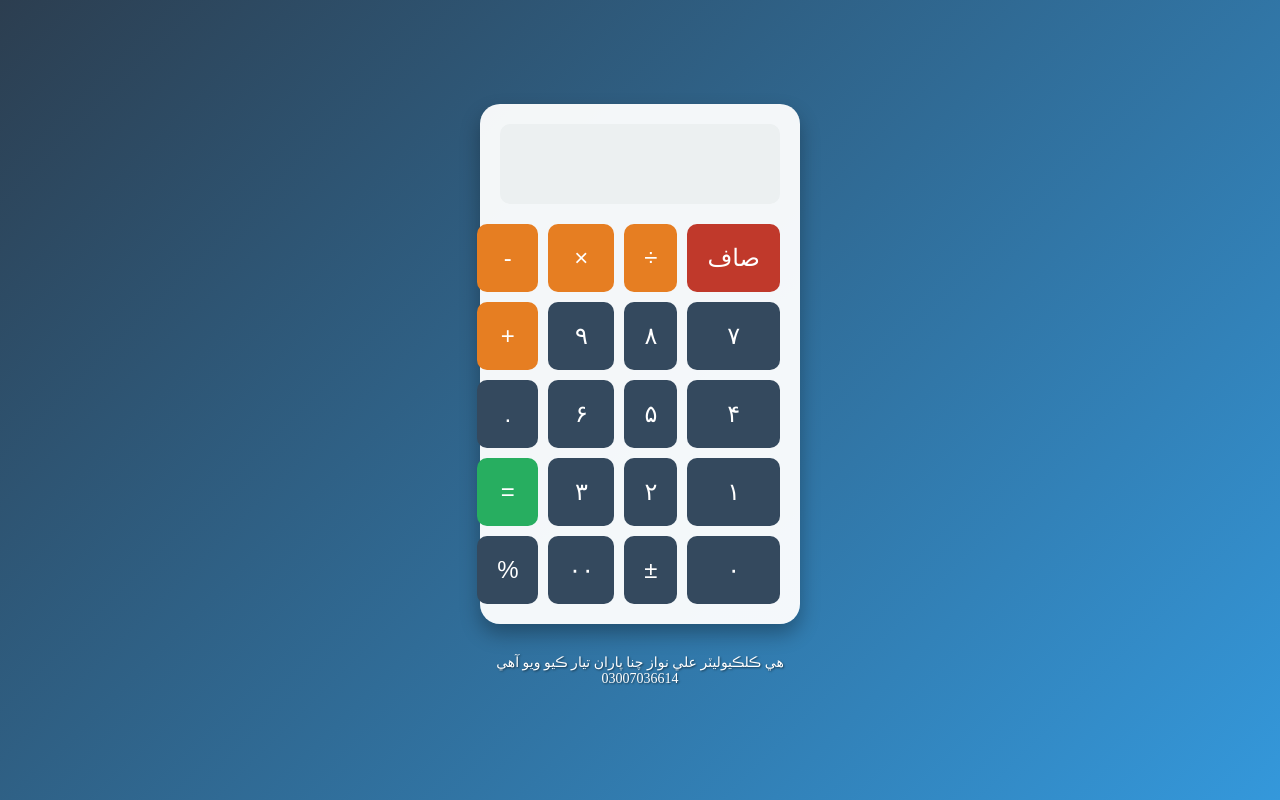
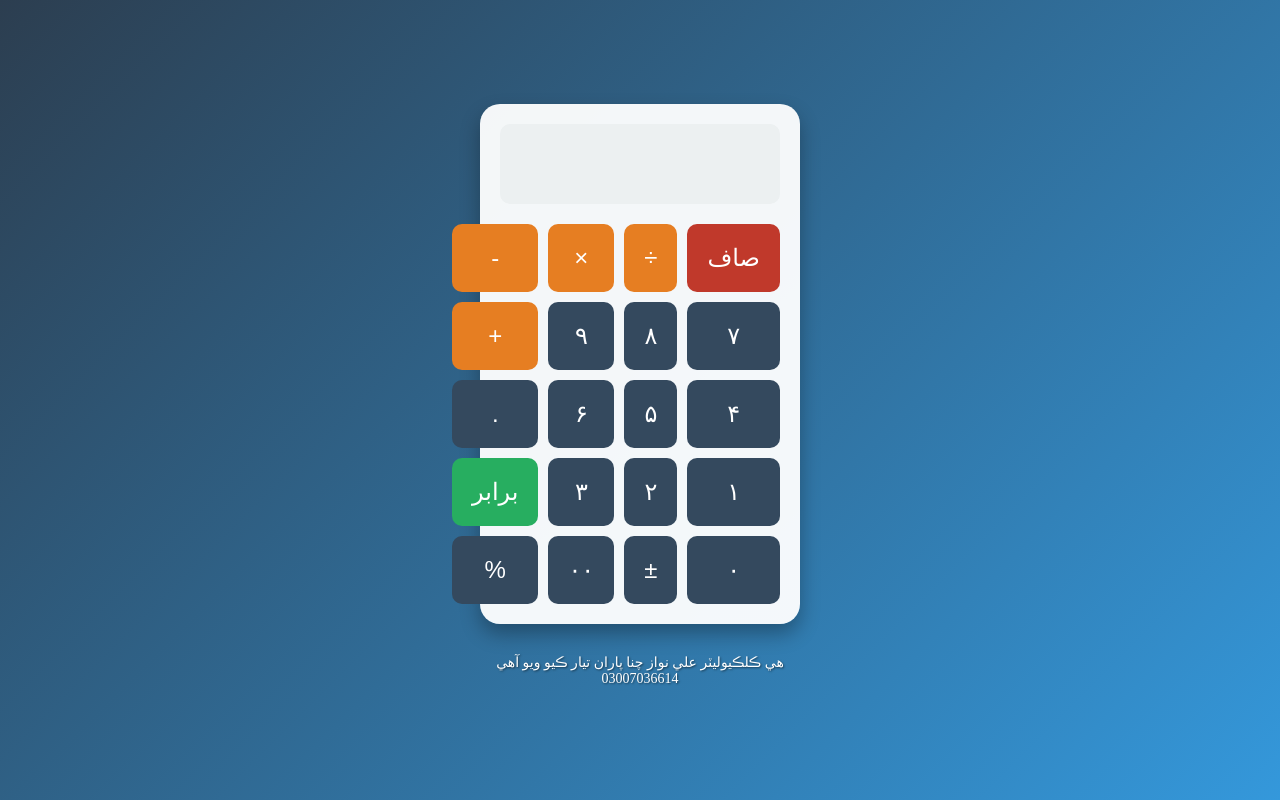
Before and after one commit to alinawazchanna/sindhicalculator, a plain HTML site: page index.html in a window 1280 px wide. Drawn offline with Linux system fonts and the light colour scheme.

Commit message:
Update index.html

```diff
--- a/index.html
+++ b/index.html
@@ -109,7 +109,7 @@
             <button onclick="appendNumber('۱')">۱</button>
             <button onclick="appendNumber('۲')">۲</button>
             <button onclick="appendNumber('۳')">۳</button>
-            <button class="equals" onclick="calculate()">=</button>
+            <button class="equals" onclick="calculate()">برابر</button>
 
             <button onclick="appendNumber('۰')">۰</button>
             <button onclick="toggleSign()">±</button>
```
